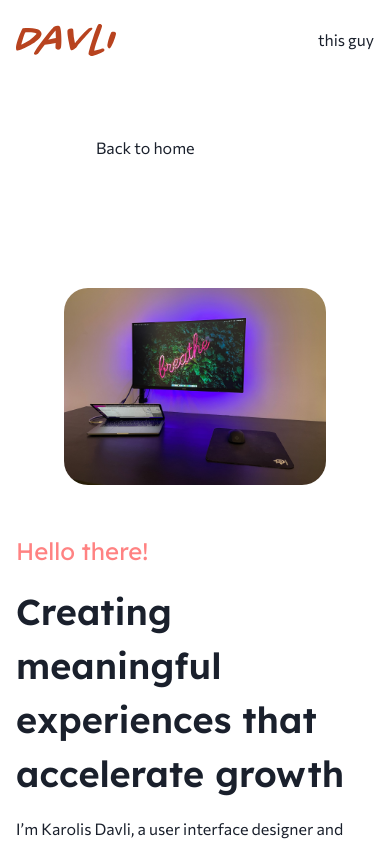
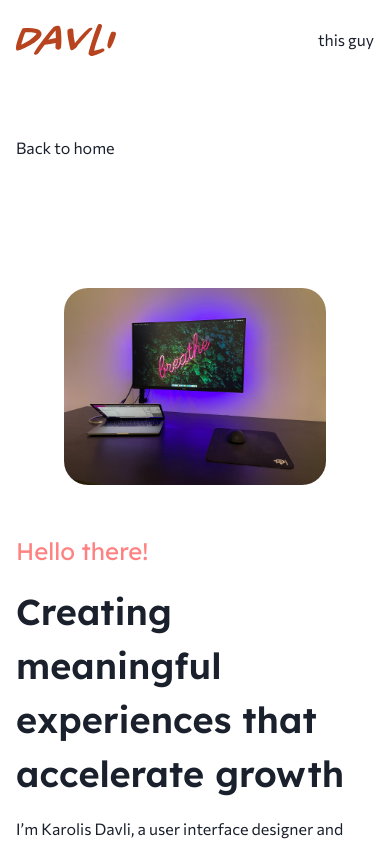
Before and after one commit to KarolisDavli/davli, a Next.js app: page /about in a window 390 px wide. Shown: the top 844 px of the page. Built offline with nearby package versions, Linux system fonts and the light colour scheme.

Commit message:
back button responsive margin

```diff
--- a/components/FindHome.tsx
+++ b/components/FindHome.tsx
@@ -5,7 +5,7 @@ export default function FindHome() {
   return (
     <>
       <Container maxW="container.xl">
-        <Box m="20">
+        <Box mt="20" mb="20" ml={{base: "0", md: "20"}}>
           <Link href="/">
             <a>Back to home</a>
           </Link>
```
